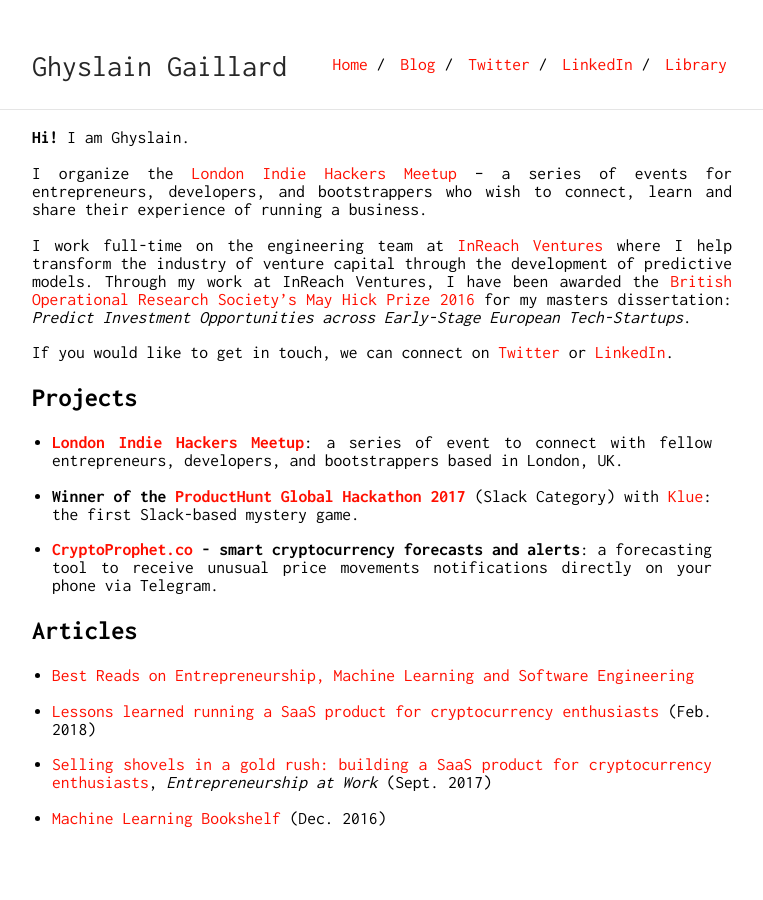
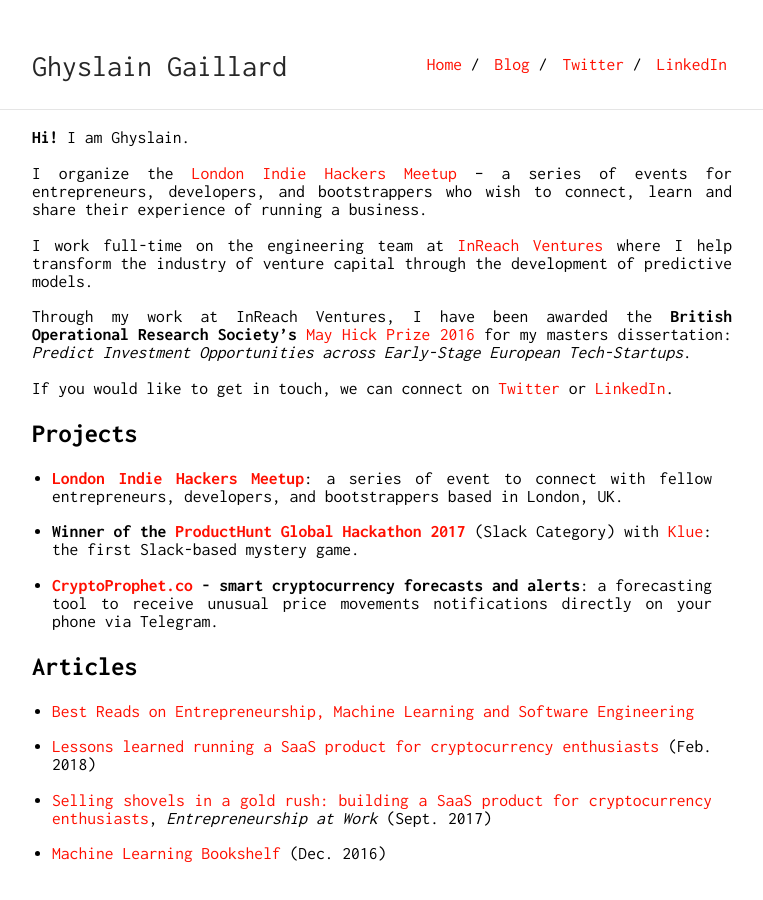
Before and after one commit to ghyslain/ghyslain.me, a Jekyll site: the page built from index.md, in a window 1280 px wide. Shown: the whole page, without its empty margins (258-1021 px from the left). Built offline with Jekyll 4.4.1, drawn with Linux system fonts in a browser that asks for light colours.

Commit message:
clean stuff

```diff
--- a/_data/nav.yml
+++ b/_data/nav.yml
@@ -1,5 +1,3 @@
-- name: "Library"
-  link: "library"
 
 - name: "LinkedIn"
   link: "https://www.linkedin.com/in/ghyslaingaillard/"
--- a/index.md
+++ b/index.md
@@ -9,7 +9,9 @@ title: Home - Ghyslain Gaillard
 
 I organize the [London Indie Hackers Meetup](https://indiehackers.london/) – a series of events for entrepreneurs, developers, and bootstrappers who wish to connect, learn and share their experience of running a business.
 
-I work full-time on the engineering team at [InReach Ventures](http://www.inreachventures.com/) where I help transform the industry of venture capital through the development of predictive models. Through my work at InReach Ventures, I  have been awarded the [British Operational Research Society's May Hick Prize 2016](http://www.theorsociety.com/Pages/Awards/May.aspx) for my masters dissertation: *Predict Investment Opportunities across Early-Stage European Tech-Startups*.
+I work full-time on the engineering team at [InReach Ventures](http://www.inreachventures.com/) where I help transform the industry of venture capital through the development of predictive models.
+
+Through my work at InReach Ventures, I  have been awarded the **British Operational Research Society's** [May Hick Prize 2016](http://www.theorsociety.com/Pages/Awards/May.aspx) for my masters dissertation: *Predict Investment Opportunities across Early-Stage European Tech-Startups*.
 
 If you would like to get in touch, we can connect on [Twitter](https://twitter.com/iamghyslain) or [LinkedIn](https://www.linkedin.com/in/ghyslaingaillard).
 
```
